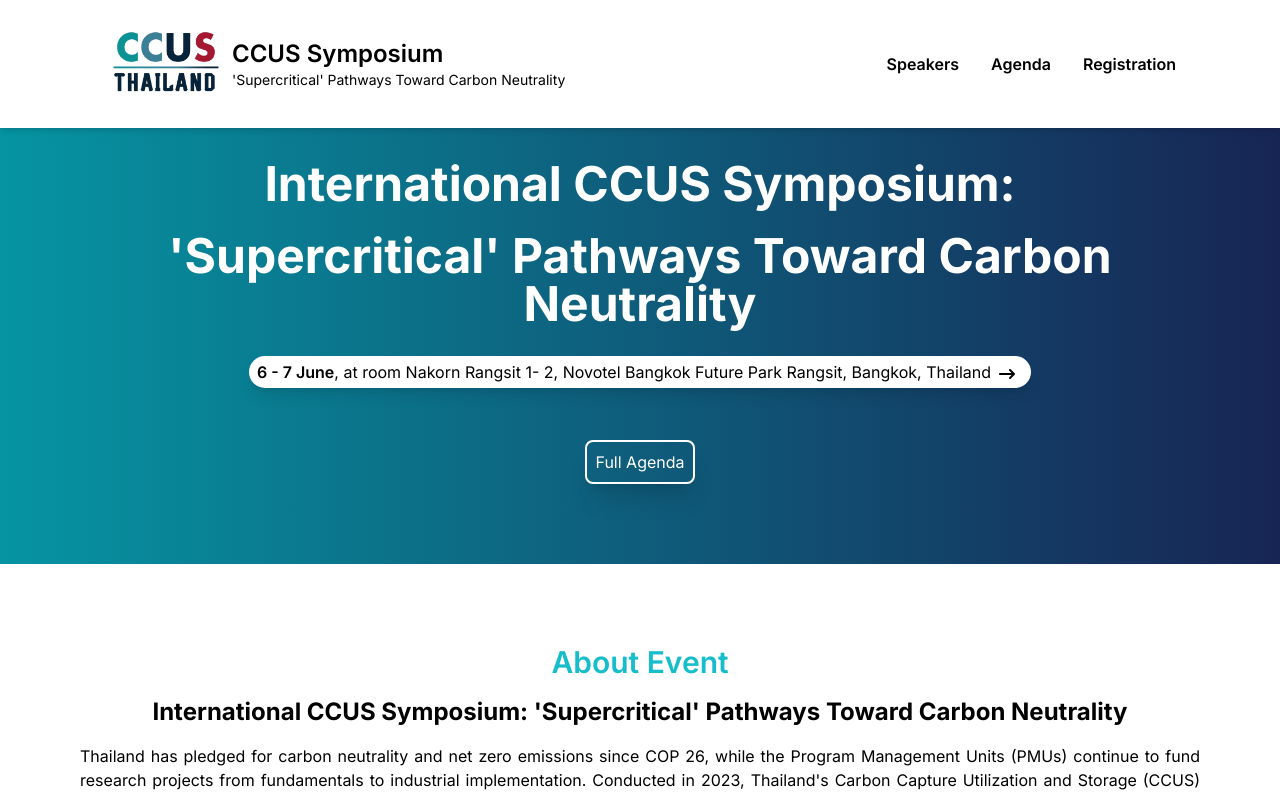
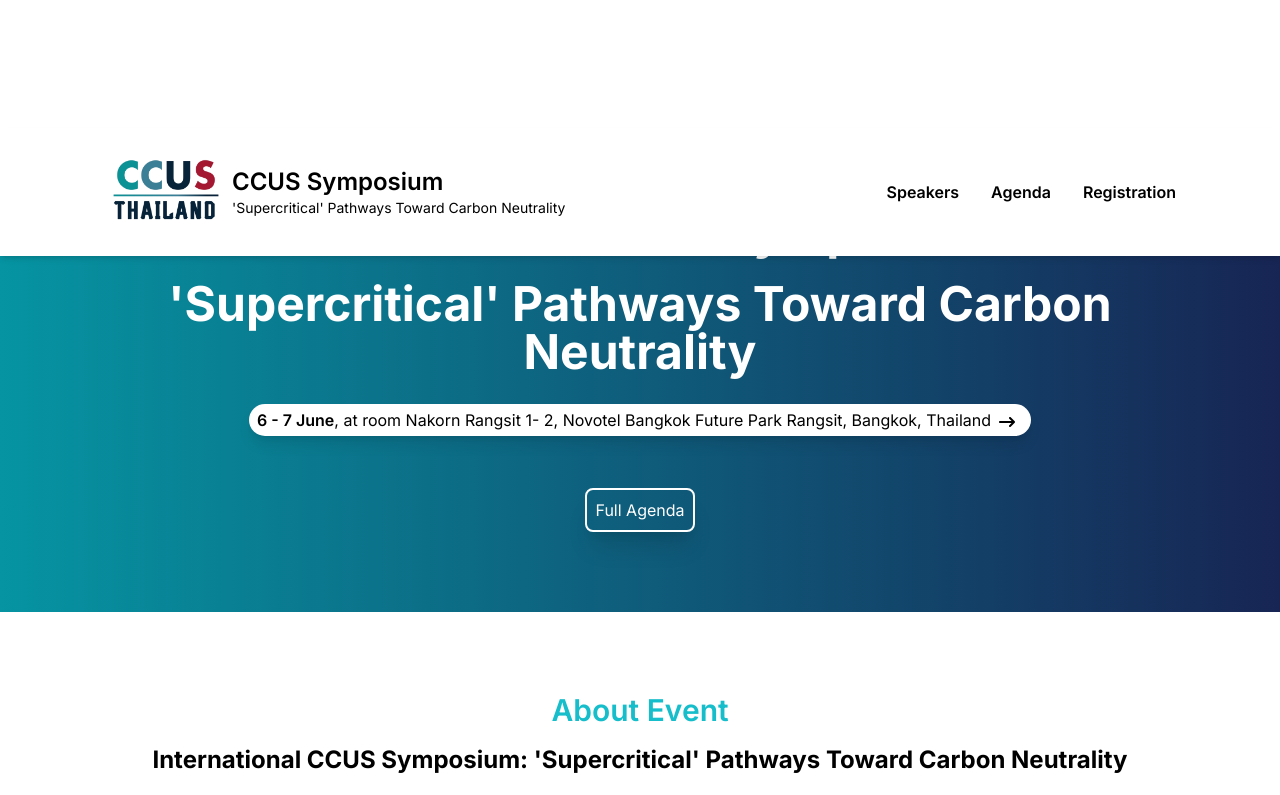
Before and after one commit to thunyoubun/ccs-registration, a Next.js app: page / in a window 1280 px wide. Shown: the top 795 px of the page. Built offline with nearby package versions, Linux system fonts and the light colour scheme.

Commit message:
update ui navbar

```diff
--- a/src/app/Components/Navbar.tsx
+++ b/src/app/Components/Navbar.tsx
@@ -39,8 +39,8 @@ const Navbar = ({ path }: NavbarProps) => {
 
   return (
     <div
-      className={` bg-white px-4 md:px-20 py-2 md:py-4 w-full fixed top-0 z-50 shadow-md ${
-        scrolled ? " block " : " hidden"
+      className={` md:h-32 h-28 bg-white px-4 md:px-20 py-2 md:py-4 w-full fixed transform transition duration-300  translate-y-full  top-0 z-50 shadow-md ${
+        scrolled ? " block translate-y-0 " : " hidden t translate-y-full"
       } `}
     >
       <div className=" px-6 flex justify-between items-center">
--- a/src/app/Components/ProgrammeBody.tsx
+++ b/src/app/Components/ProgrammeBody.tsx
@@ -2,7 +2,7 @@ import TableProgramme from "./TableProgramme";
 
 function ProgrammeBody() {
   return (
-    <div className="mt-20 bg-gradient-to-r from-teal-500 to-blue-950 flex justify-center ">
+    <div className=" md:mt-32 mt-28 bg-gradient-to-r from-teal-500 to-blue-950 flex justify-center ">
       <div className="w-full">
         <h2 className="text-white text-5xl font-semibold text-center p-6 my-4 lg:mt-10">
           Agenda
--- a/src/app/Components/RegistrationBody.tsx
+++ b/src/app/Components/RegistrationBody.tsx
@@ -8,7 +8,7 @@ function RegistrationBody() {
     new Date(2024, 5, 3, 23, 59, 59)
   );
   return (
-    <div className="md:mt-20  mt-24  w-auto lg:p-16 bg-gradient-to-r from-teal-500 to-blue-950 flex justify-center">
+    <div className=" md:mt-32 mt-28  mt-24  w-auto lg:p-16 bg-gradient-to-r from-teal-500 to-blue-950 flex justify-center">
       <div className="w-full mb-6 md:m-16 m-4 xl:w-fit ">
         {/* Countdown */}
         <Countdown day={day} hour={hour} minute={minute} second={second} />
--- a/src/app/Screens/Main.tsx
+++ b/src/app/Screens/Main.tsx
@@ -9,7 +9,7 @@ export default function Main() {
     <div>
       <div
         id="home"
-        className=" mt-20  bg-gradient-to-r from-teal-500 to-blue-950  flex justify-center items-center"
+        className=" md:mt-32 mt-28  bg-gradient-to-r from-teal-500 to-blue-950  flex justify-center items-center"
       >
         <div className="md:m-20 m-8 flex flex-col gap-7 justify-center items-center">
           <div className="mx-8 md:mx-20  text-center  ">
--- a/src/app/agenda/layout.tsx
+++ b/src/app/agenda/layout.tsx
@@ -1,7 +1,7 @@
 import type { Metadata } from "next";
 
 export const metadata: Metadata = {
-  title: "CCUS Symposium | Programme",
+  title: "CCUS Symposium | Agenda",
 };
 
 export default function RootLayout({
--- a/src/app/page.tsx
+++ b/src/app/page.tsx
@@ -12,7 +12,7 @@ import FooterSponsor from "./Components/FooterSponsor";
 
 export default function Home() {
   return (
-    <div className="relative">
+    <div className="">
       <Navbar path={"/"} />
       <ToTop />
       <Main />
--- a/src/app/speakers/layout.tsx
+++ b/src/app/speakers/layout.tsx
@@ -2,7 +2,7 @@ import type { Metadata } from "next";
 import { Inter } from "next/font/google";
 
 export const metadata: Metadata = {
-  title: "CCUS Symposium | Keynote Speakers",
+  title: "CCUS Symposium | Speakers",
 };
 
 export default function RootLayout({
--- a/src/app/speakers/page.tsx
+++ b/src/app/speakers/page.tsx
@@ -51,7 +51,7 @@ function KeynoteSpeakerPage() {
       <div className="relative">
         <Navbar path={"speakers"} />
         <ToTop />
-        <div className="mt-20 md:p-20 p-8  bg-gradient-to-r from-teal-500 to-blue-950 flex justify-center flex-col">
+        <div className=" md:mt-32 mt-28md:p-20 p-8  bg-gradient-to-r from-teal-500 to-blue-950 flex justify-center flex-col">
           <h2 className="text-white text-5xl p-8 text-center font-semibold">
             Speakers
           </h2>
```
